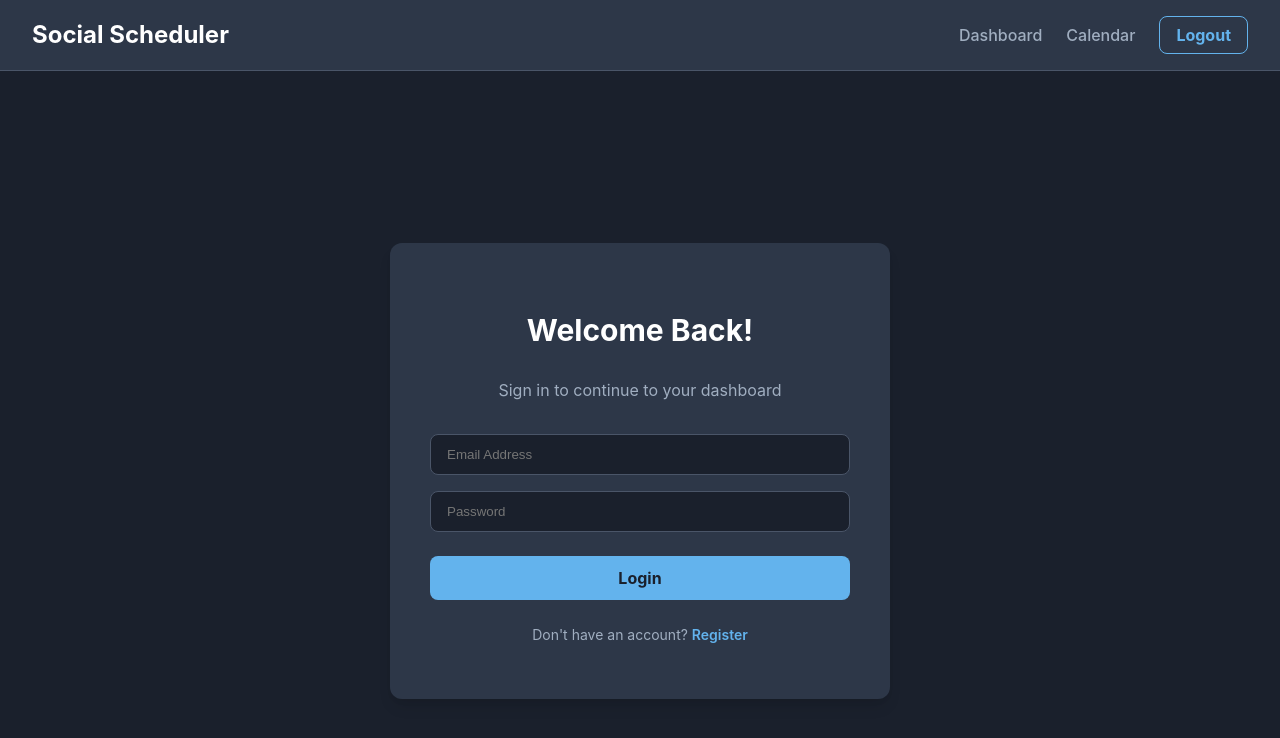
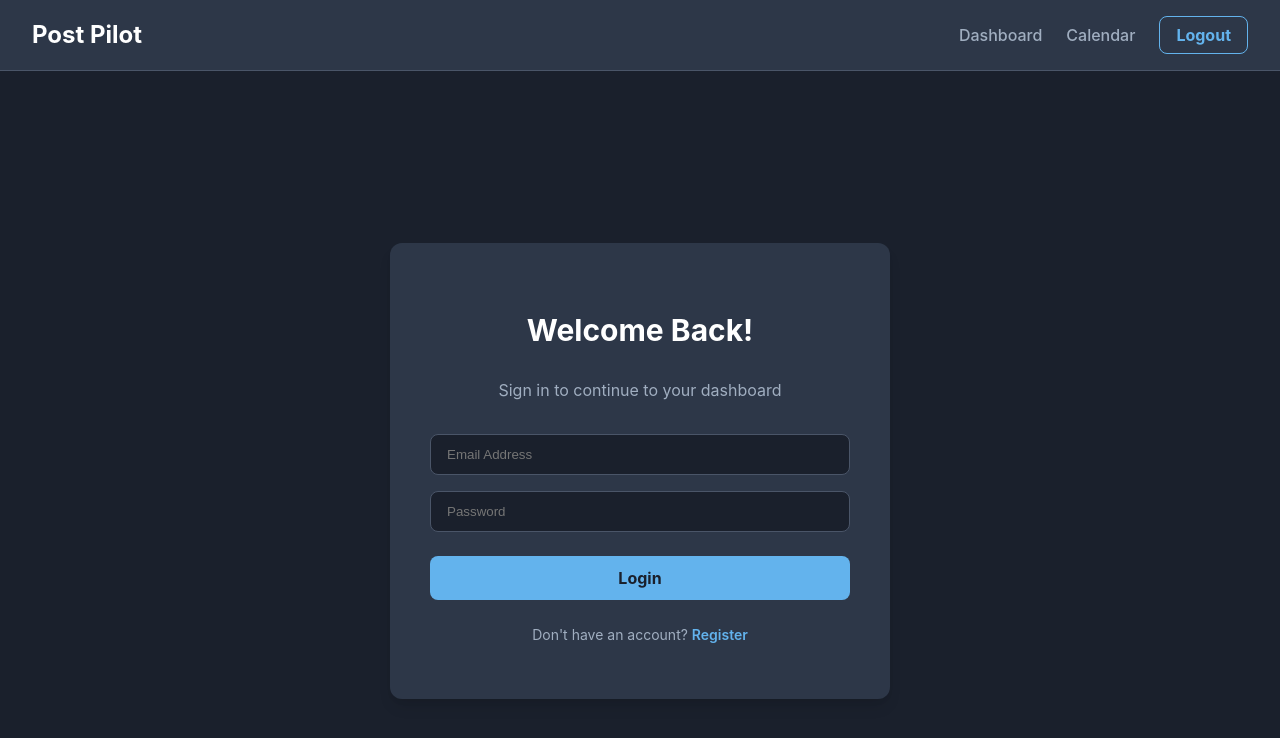
Before and after one commit to AashutoshDubey619/PostPilotAI, a React (Vite) app in the folder client/: page / in a window 1280 px wide. Shown: the top 738 px of the page. Built offline with nearby package versions, Linux system fonts and the light colour scheme.

Commit message:
Bugs resolved

```diff
--- a/client/src/components/Navbar.jsx
+++ b/client/src/components/Navbar.jsx
@@ -12,7 +12,7 @@ const Navbar = () => {
     return (
         <nav className="navbar">
             <div className="navbar-brand">
-                <Link to="/dashboard">Social Scheduler</Link>
+                <Link to="/dashboard">Post Pilot</Link>
             </div>
             <div className="navbar-links">
                 <Link to="/dashboard">Dashboard</Link>
```
Also changed, not shown: 1 other file (tests, documents, lock files or other folders).
